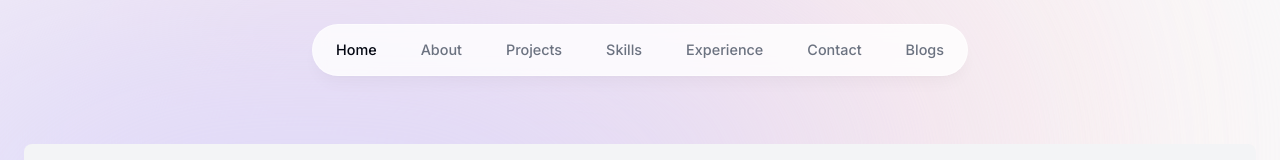
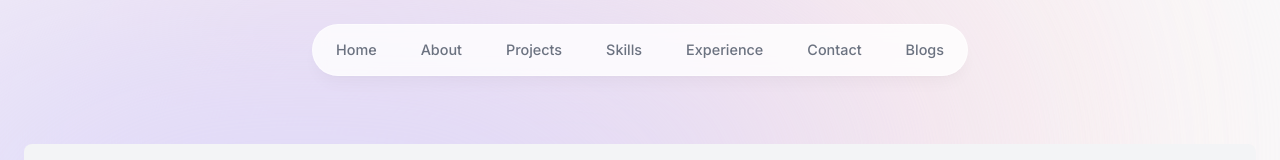
Before and after one commit to Adithya-Rajendran/portfolio-website, a Next.js app: page /blogs in a window 1280 px wide. Shown: the top 160 px of the page. Built offline with nearby package versions, Linux system fonts and the light colour scheme; no server answers.

Commit message:
header optimizations

```diff
--- a/components/header.tsx
+++ b/components/header.tsx
@@ -5,12 +5,8 @@ import { motion } from "framer-motion";
 import { links } from "@/lib/data";
 import Link from "next/link";
 import clsx from "clsx";
-import { useActiveSectionContext } from "@/context/active-section-context";
 
 export default function Header() {
-    const { activeSection, setActiveSection, setTimeOfLastClick } =
-        useActiveSectionContext();
-
     return (
         <header className="z-[999] relative">
             <motion.div
@@ -30,17 +26,9 @@ export default function Header() {
                         >
                             <Link
                                 className={clsx(
-                                    "flex w-full items-center justify-center px-3 py-3 hover:text-gray-950 transition dark:text-gray-500 dark:hover:text-gray-300 hover:bg-gray-100 hover:rounded-full dark:hover:bg-gray-800",
-                                    {
-                                        "text-gray-950 dark:text-gray-200":
-                                            activeSection === link.name,
-                                    }
+                                    "flex w-full items-center justify-center px-3 py-3 hover:text-gray-950 transition dark:text-gray-500 dark:hover:text-gray-300 hover:bg-gray-100 hover:rounded-full dark:hover:bg-gray-800"
                                 )}
                                 href={link.hash}
-                                onClick={() => {
-                                    setActiveSection(link.name);
-                                    setTimeOfLastClick(Date.now());
-                                }}
                             >
                                 {link.name}
                             </Link>
```
